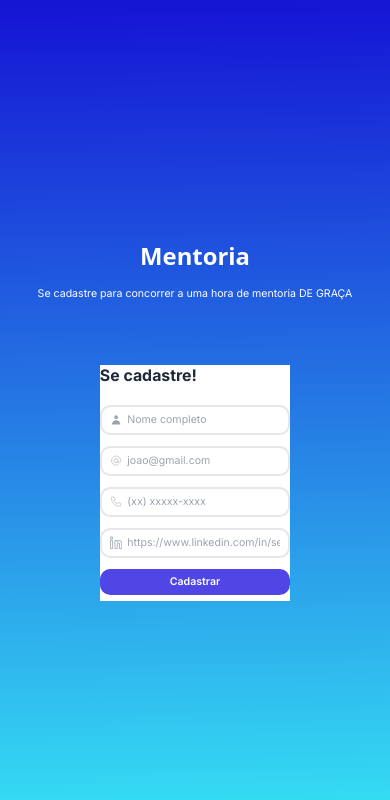
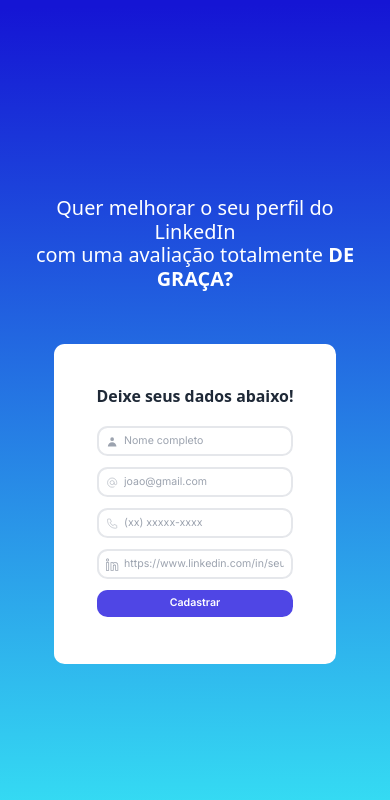
Before and after one commit to mdsavian/marlonsavian.com, a Next.js app: page /mentoria in a window 390 px wide. Shown: the top 800 px of the page. Built offline with nearby package versions, Linux system fonts and the light colour scheme.

Commit message:
feat(mentorship): css adjusts for small screens

```diff
--- a/app/mentoria/page.tsx
+++ b/app/mentoria/page.tsx
@@ -3,13 +3,15 @@ const Mentoria: React.FC = () => {
     <div className="h-screen md:flex">
       <div className="h-screen relative overflow-hidden w-full flex bg-mentorship i justify-center items-center flex-col">
         <div className="px-8">
-          <h1 className="text-white font-bold text-4xl font-sans text-center">Mentoria</h1>
-          <p className="text-white mt-6">
-            Se cadastre para concorrer a uma hora de mentoria DE GRAÇA
+          <p className="text-white mt-6 text-center text-3xl font-sans">
+            Quer melhorar o seu perfil do LinkedIn <br />
+            com uma avaliação totalmente <strong>DE GRAÇA?</strong>
           </p>
         </div>
-        <form className="bg-white mt-24">
-          <h1 className="text-gray-800 font-bold text-2xl mb-7">Se cadastre!</h1>
+        <form className="mt-20 bg-white p-16 rounded-2xl">
+          <h1 className="text-gray-800 font-bold text-2xl text-center mb-7 font-sans">
+            Deixe seus dados abaixo!
+          </h1>
           <div className="flex items-center border-2 py-2 px-3 rounded-2xl mb-4">
             <svg
               xmlns="http://www.w3.org/2000/svg"
@@ -17,11 +19,7 @@ const Mentoria: React.FC = () => {
               viewBox="0 0 20 20"
               fill="currentColor"
             >
-              <path
-                fill-rule="evenodd"
-                d="M10 9a3 3 0 100-6 3 3 0 000 6zm-7 9a7 7 0 1114 0H3z"
-                clip-rule="evenodd"
-              />
+              <path d="M10 9a3 3 0 100-6 3 3 0 000 6zm-7 9a7 7 0 1114 0H3z" />
             </svg>
             <input
               className="pl-2 outline-none border-none w-full"
@@ -42,7 +40,7 @@ const Mentoria: React.FC = () => {
               <path d="M16 12a4 4 0 10-8 0 4 4 0 008 0zm0 0v1.5a2.5 2.5 0 005 0V12a9 9 0 10-9 9m4.5-1.206a8.959 8.959 0 01-4.5 1.207" />
             </svg>
             <input
-              className="pl-2 outline-none border-none w-full"
+              className="pl-2 outline-none border-none w-full "
               type="text"
               name="email"
               id="email"
@@ -60,6 +58,7 @@ const Mentoria: React.FC = () => {
             >
               <path d="M3 5.5C3 14.0604 9.93959 21 18.5 21C18.8862 21 19.2691 20.9859 19.6483 20.9581C20.0834 20.9262 20.3009 20.9103 20.499 20.7963C20.663 20.7019 20.8185 20.5345 20.9007 20.364C21 20.1582 21 19.9181 21 19.438V16.6207C21 16.2169 21 16.015 20.9335 15.842C20.8749 15.6891 20.7795 15.553 20.6559 15.4456C20.516 15.324 20.3262 15.255 19.9468 15.117L16.74 13.9509C16.2985 13.7904 16.0777 13.7101 15.8683 13.7237C15.6836 13.7357 15.5059 13.7988 15.3549 13.9058C15.1837 14.0271 15.0629 14.2285 14.8212 14.6314L14 16C11.3501 14.7999 9.2019 12.6489 8 10L9.36863 9.17882C9.77145 8.93713 9.97286 8.81628 10.0942 8.64506C10.2012 8.49408 10.2643 8.31637 10.2763 8.1317C10.2899 7.92227 10.2096 7.70153 10.0491 7.26005L8.88299 4.05321C8.745 3.67376 8.67601 3.48403 8.55442 3.3441C8.44701 3.22049 8.31089 3.12515 8.15802 3.06645C7.98496 3 7.78308 3 7.37932 3H4.56201C4.08188 3 3.84181 3 3.63598 3.09925C3.4655 3.18146 3.29814 3.33701 3.2037 3.50103C3.08968 3.69907 3.07375 3.91662 3.04189 4.35173C3.01413 4.73086 3 5.11378 3 5.5Z"></path>
             </svg>
+
             <input
               className="pl-2 outline-none border-none w-full"
               type="text"
```
